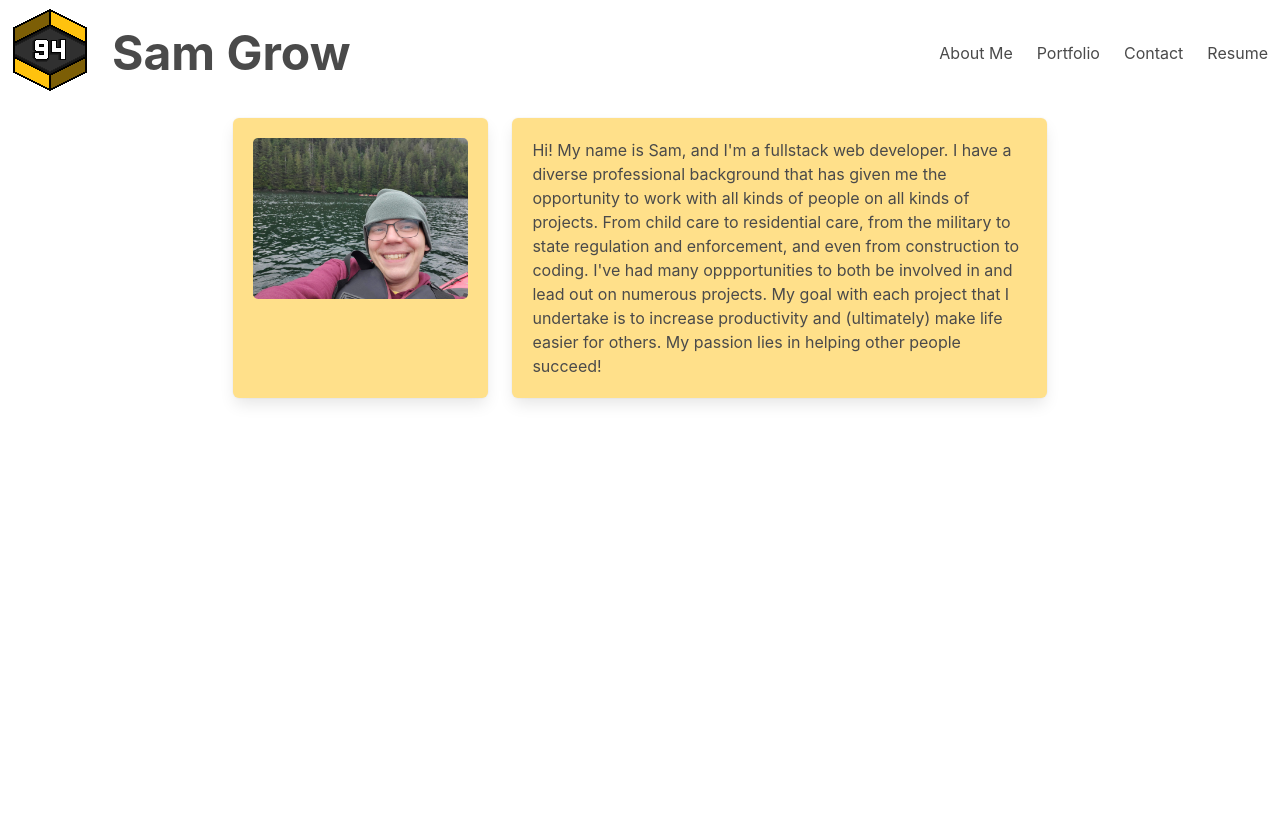
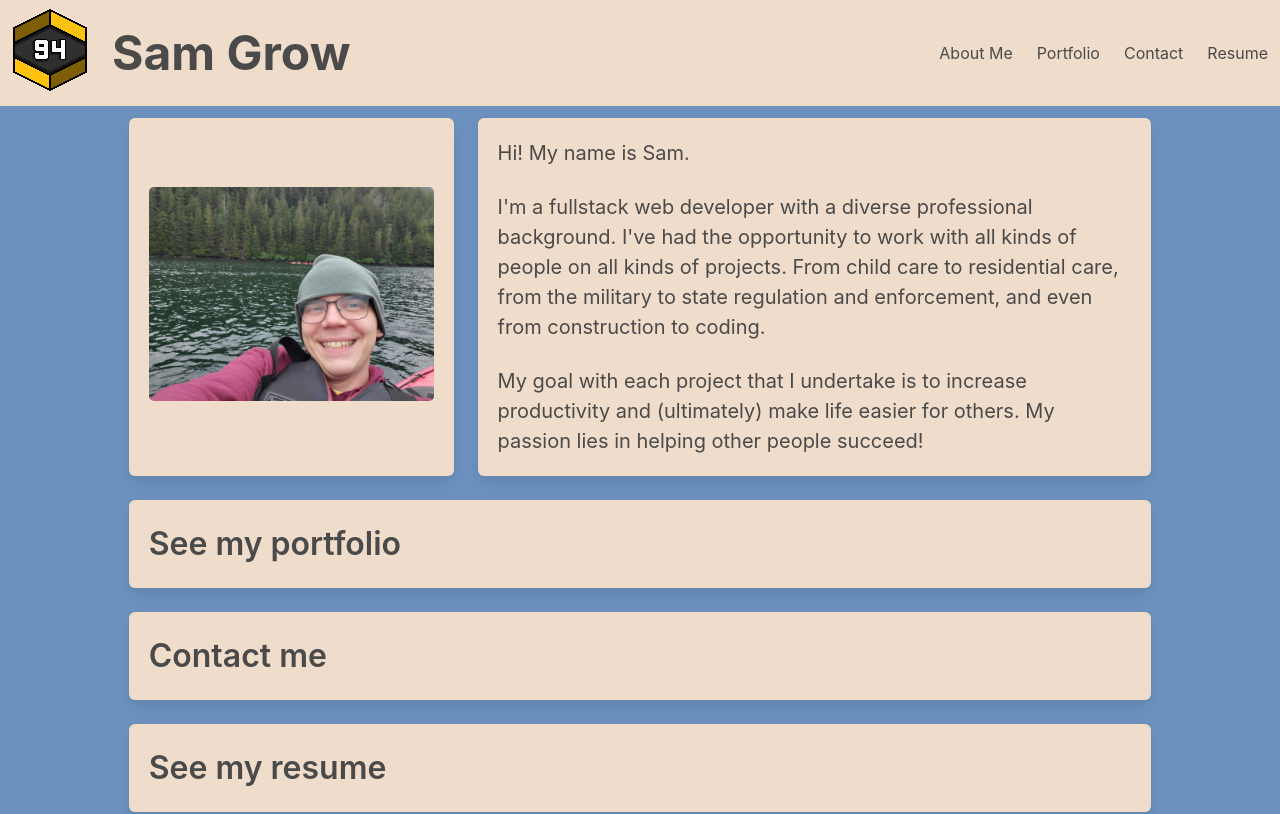
Before and after one commit to HoneyBuzz94/sjg-portfolio, a React (Vite) app: page / in a window 1280 px wide. Shown: the top 814 px of the page. Built offline with nearby package versions, Linux system fonts and the light colour scheme.

Commit message:
Updated site coloring and homepage links

```diff
--- a/index.html
+++ b/index.html
@@ -1,5 +1,5 @@
 <!doctype html>
-<html lang="en">
+<html lang="en" style="background-color: #6C91BF;">
   <head>
     <meta charset="UTF-8" />
     <meta name="viewport" content="width=device-width, initial-scale=1.0" />
--- a/src/components/Footer.jsx
+++ b/src/components/Footer.jsx
@@ -1,6 +1,6 @@
 export default function Nav() {
   return (
-    <div className="hero">
+    <div className="hero" style={{backgroundColor: '#F0DCCA'}}>
       <div className="hero-body">
         <p className="has-text-centered">
           &copy; <a href="https://github.com/HoneyBuzz94">HoneyBuzz94</a> 2024
--- a/src/components/UI/Navbar.jsx
+++ b/src/components/UI/Navbar.jsx
@@ -1,6 +1,6 @@
 export default function Nav({ links }) {
   return (
-    <nav className="navbar" role="navigation" aria-label="main navigation">
+    <nav className="navbar" role="navigation" aria-label="main navigation" style={{backgroundColor: '#F0DCCA'}}>
       <div className="navbar-brand">
         <a href="/">
           <img src="../../../images\HoneyBuzz94 Logo (small).png" width="100" />
--- a/src/pages/HomePage.jsx
+++ b/src/pages/HomePage.jsx
@@ -1,25 +1,87 @@
+const styles = {
+  tile: {
+    backgroundColor: "#F0DCCA",
+  },
+  img: {
+    borderRadius: 5,
+  },
+  column: {
+    margin: 0,
+    padding: 0,
+  },
+};
+
 export default function HomePage() {
   return (
-    <div className="tile is-ancestor is-8">
-      <div className="tile is-4 is-vertical is-parent">
-        <div className="tile is-child box has-background-warning">
-          <img src="../../images/profile_pic.jpg" alt="Profile Picture" style={{borderRadius: 5}}/>
+    <div className="tile is-ancestor is-10 is-vertical">
+      <div className="tile">
+        <div className="tile is-parent is-4 is-vertical">
+          <div
+            className="columns is-vcentered tile is-child box"
+            style={styles.tile}
+          >
+            <div className="column" style={styles.column}>
+              <img
+                src="../../images/profile_pic.jpg"
+                alt="Profile Picture"
+                style={styles.img}
+              />
+            </div>
+          </div>
+        </div>
+        <div className="tile is-parent">
+          <div
+            className="columns is-vcentered tile is-child box"
+            style={styles.tile}
+          >
+            <div className="column" style={styles.column}>
+              <p className="is-size-5">Hi! My name is Sam.</p>
+              <br />
+              <p className="is-size-5">
+                I'm a fullstack web developer with a diverse professional
+                background. I've had the opportunity to work with all kinds of
+                people on all kinds of projects. From child care to residential
+                care, from the military to state regulation and enforcement, and
+                even from construction to coding.
+              </p>
+              <br />
+              <p className="is-size-5">
+                My goal with each project that I undertake is to increase
+                productivity and (ultimately) make life easier for others. My
+                passion lies in helping other people succeed!
+              </p>
+            </div>
+          </div>
         </div>
       </div>
-      <div className="tile is-parent">
-        <div className="tile is-child box has-background-warning">
-          <p>
-            Hi! My name is Sam, and I'm a fullstack web developer. I have a
-            diverse professional background that has given me the opportunity to
-            work with all kinds of people on all kinds of projects. From child
-            care to residential care, from the military to state regulation and
-            enforcement, and even from construction to coding. I've had many
-            oppportunities to both be involved in and lead out on numerous
-            projects. My goal with each project that I undertake is to increase
-            productivity and (ultimately) make life easier for others. My
-            passion lies in helping other people succeed!
-          </p>
-        </div>
+
+      <div className="tile"></div>
+      <div className="tile is-parent is-vertical">
+        <a href="/portfolio">
+          <div className="tile is-child box" style={styles.tile}>
+            <p className="is-size-3 has-text-weight-semibold">
+              See my portfolio
+            </p>
+          </div>
+        </a>
+      </div>
+      <div className="tile is-parent is-vertical">
+        <a href="/contact">
+          <div className="tile is-child box" style={styles.tile}>
+            <p className="is-size-3 has-text-weight-semibold">
+              Contact me
+            </p>
+          </div>
+        </a>
+      </div>
+      <div className="tile is-parent is-vertical">
+        <a href="/resume">
+          <div className="tile is-child box" style={styles.tile}>
+            <p className="is-size-3 has-text-weight-semibold">
+              See my resume
+            </p>
+          </div>
+        </a>
       </div>
     </div>
   );
--- a/src/pages/Portfolio.jsx
+++ b/src/pages/Portfolio.jsx
@@ -7,7 +7,7 @@ const styles = {
 
 export default function Portfolio() {
   return (
-    <div className="tile is-ancestor is-8">
+    <div className="tile is-ancestor is-10">
       <div className="tile is-vertical is-8">
         <div className="tile is-parent">
           <a
```
